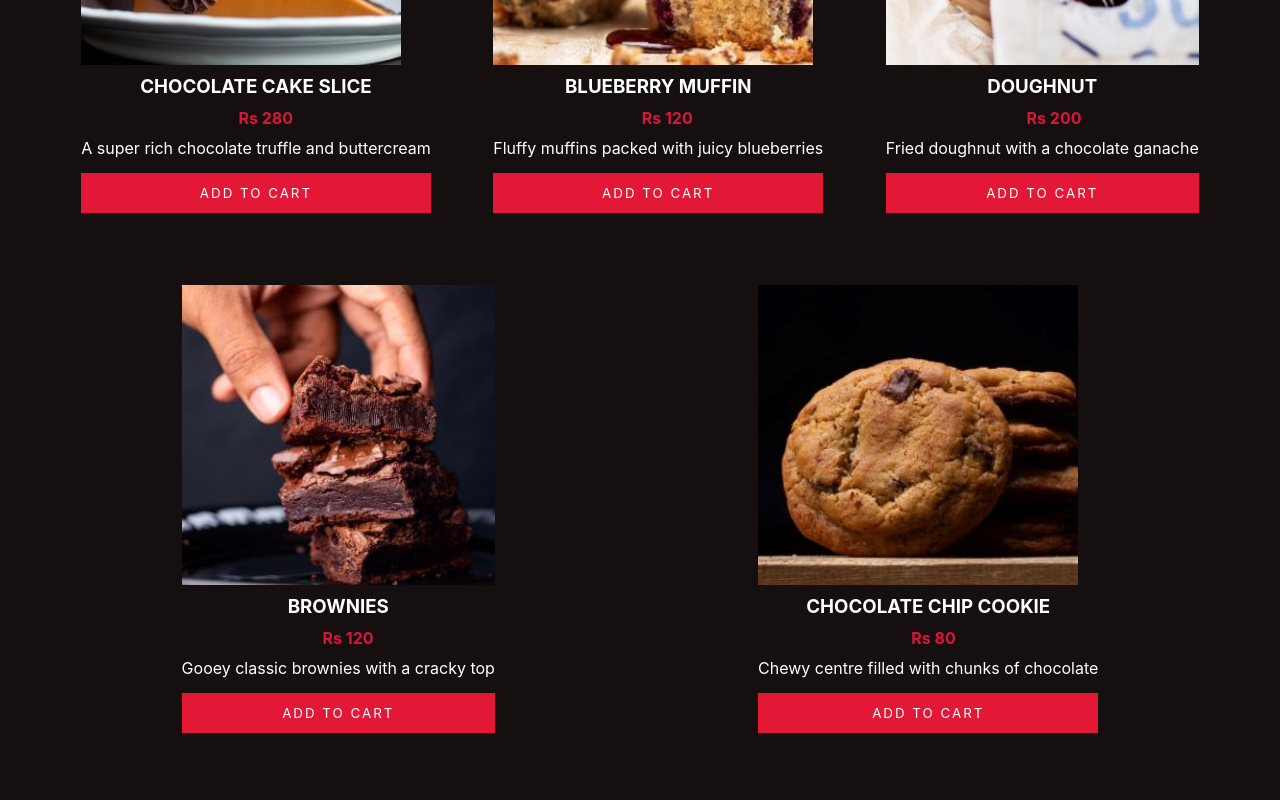
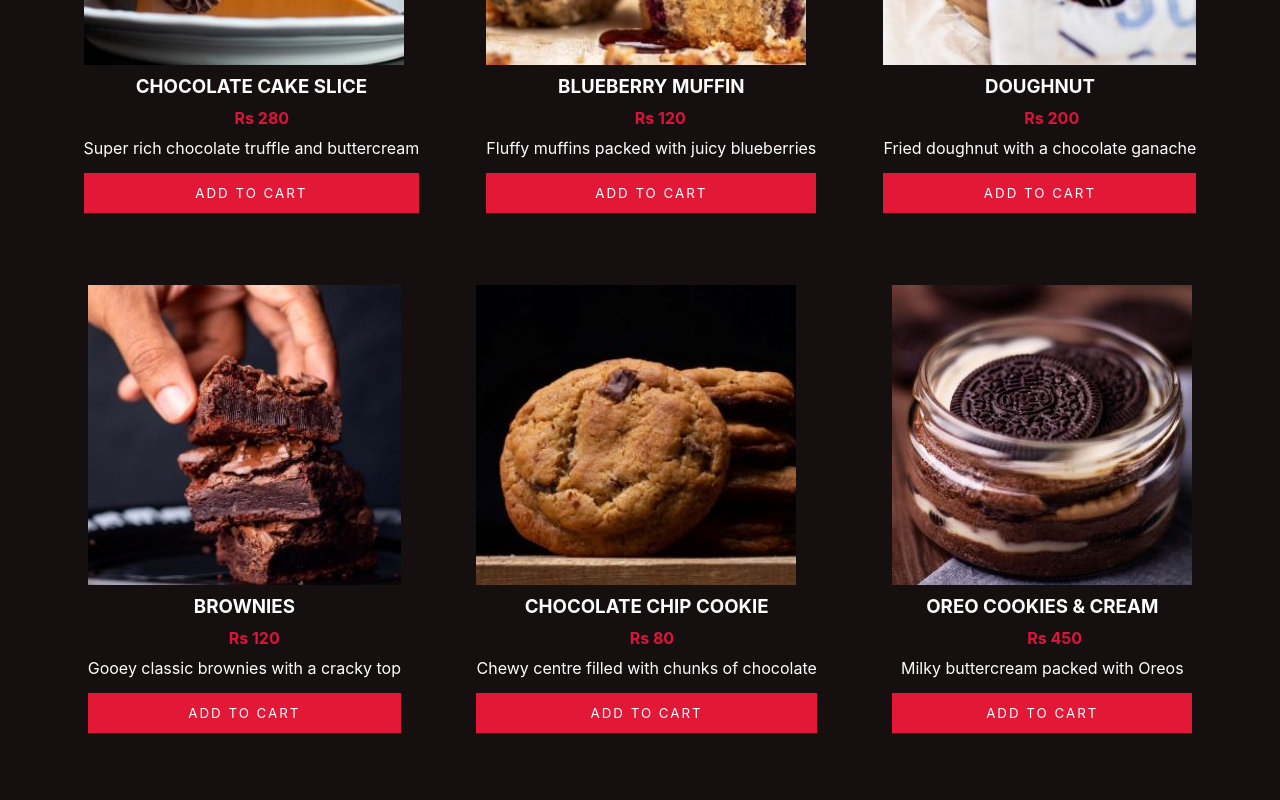
Before and after one commit to NSBM-SPM-2021/github-basics-Ishma99, a React (Create React App) app in the folder spm/: page /product in a window 1280 px wide. Shown: the part 340-1140 px from the top of the page. Built offline with nearby package versions, Linux system fonts and the light colour scheme.

Commit message:
Adjustments

```diff
--- a/spm/src/components/Context.js
+++ b/spm/src/components/Context.js
@@ -17,7 +17,7 @@
                 "_id": "1",
                 "title": "Chocolate Cake Slice",
                 "src": ImgBg1,
-                "description": "A super rich chocolate truffle and buttercream",
+                "description": "Super rich chocolate truffle and buttercream",
                 "price": 280,
                 "count": 1
             },
@@ -57,7 +57,7 @@
                 "_id": "6",
                 "title": "Oreo Cookies & Cream",
                 "src": ImgBg6,
-                "description": "Crunchy bites with Oreo Munch! Enriched with rich chocolate and milky buttercream packed with Oreos",
+                "description": "Milky buttercream packed with Oreos",
                 "price": 450,
                 "count": 1
             }
```
